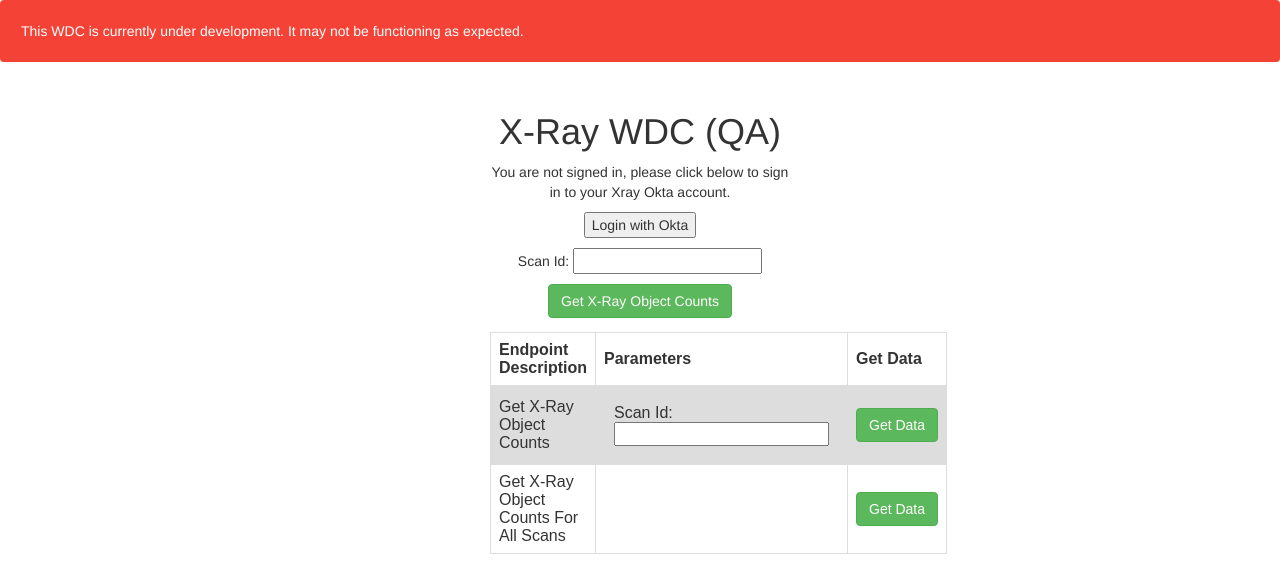
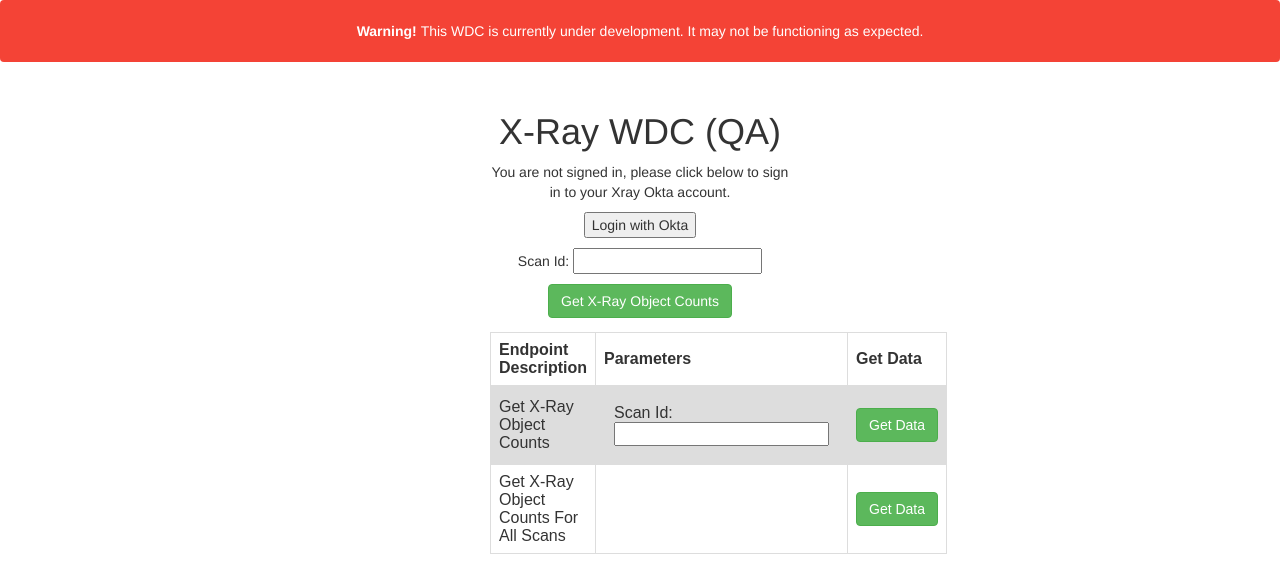
Before and after one commit to hpurvis-traction/xray-wdc-qa, a plain HTML site: page index.html in a window 1280 px wide. Drawn offline with nearby package versions, Linux system fonts and the light colour scheme; a script that the page names is missing.

Commit message:
Updated warning banner styling

```diff
--- a/index.css
+++ b/index.css
@@ -7,6 +7,7 @@
     background-color: #f44336; /* Red */
     color: white;
     margin-bottom: 15px;
+    text-align: center;
   }
 
 table {
--- a/index.html
+++ b/index.html
@@ -16,7 +16,7 @@
 
 <body>
   <div class="alert">
-    This WDC is currently under development. It may not be functioning as expected.
+    <strong>Warning! </strong>This WDC is currently under development. It may not be functioning as expected.
   </div>
 
   <div class="section" style="margin: auto; text-align: center; margin-top: 50px; max-width: 300px">
```
